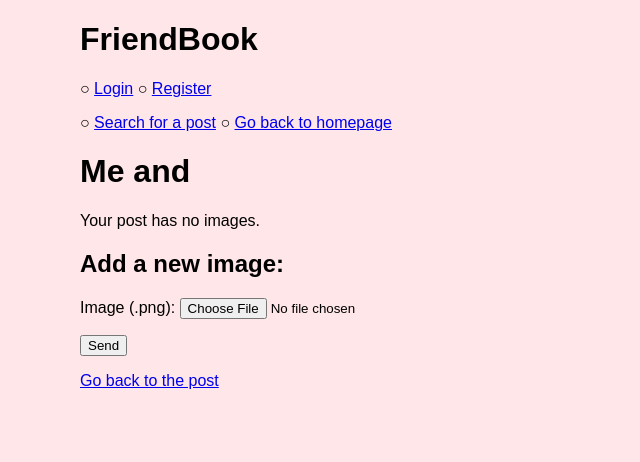
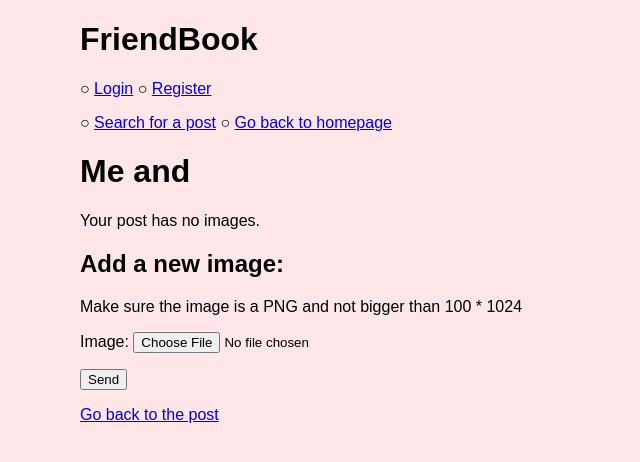
Before and after one commit to hemminkn/friendbook, a Flask app: template templates/images.html in a window 1280 px wide. Shown: the top 462 px of the page, without its empty margins (0-640 px from the left). Run offline with Flask 3, Linux system fonts and the light colour scheme; the template is opened without the code that fills it, so the values that code supplies are empty.

Commit message:
Shows image requirements before adding an image to a post

```diff
--- a/templates/images.html
+++ b/templates/images.html
@@ -26,9 +26,10 @@
   {% endif %}
 
   <h2>Add a new image:</h2>
+  <p> Make sure the image is a PNG and not bigger than 100 * 1024 </p>
   <form action="/add_image" method="post" enctype="multipart/form-data">
     <p>
-      Image (.png): <input type="file" name="image" accept=".png" />
+      Image: <input type="file" name="image" accept=".png" />
     </p>
     <input type="hidden" name="post_id" value="{{ post.id }}">
     <input type="hidden" name="csrf_token" value="{{ session.csrf_token }}" />
```
